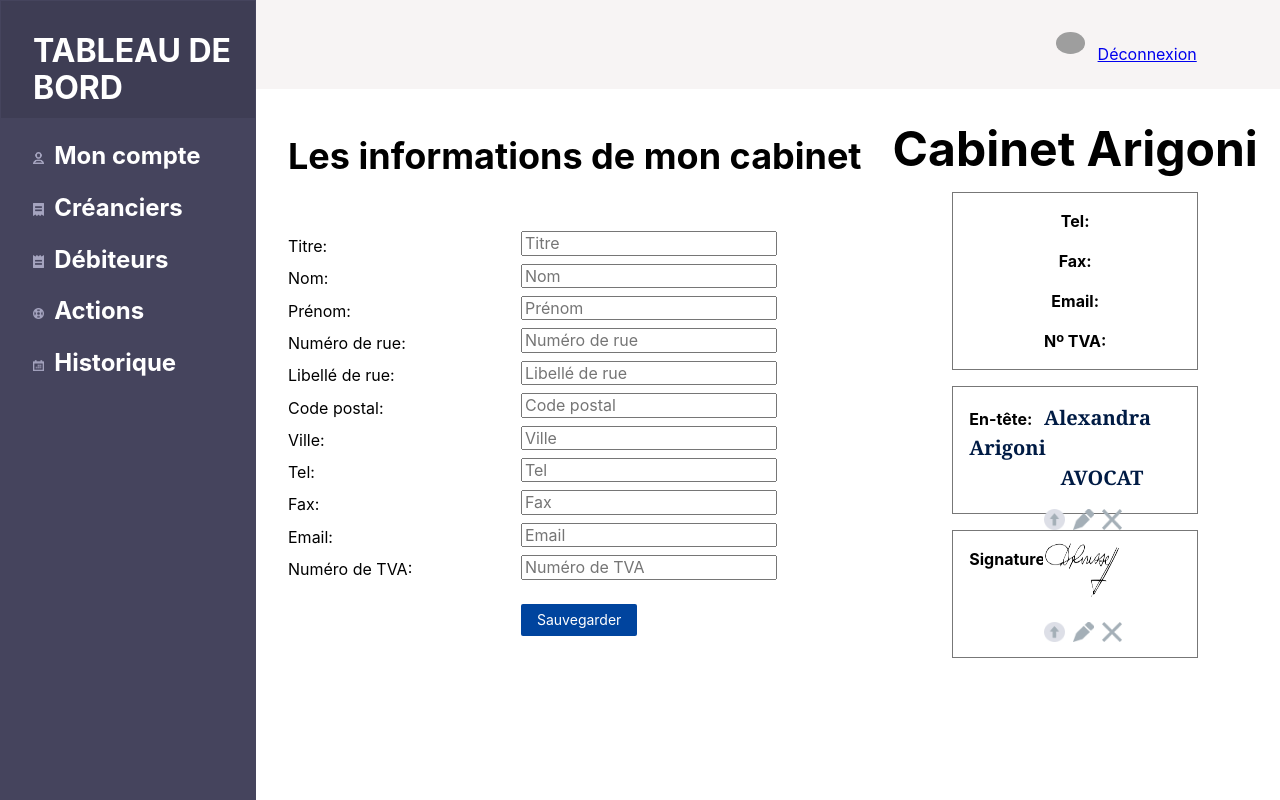
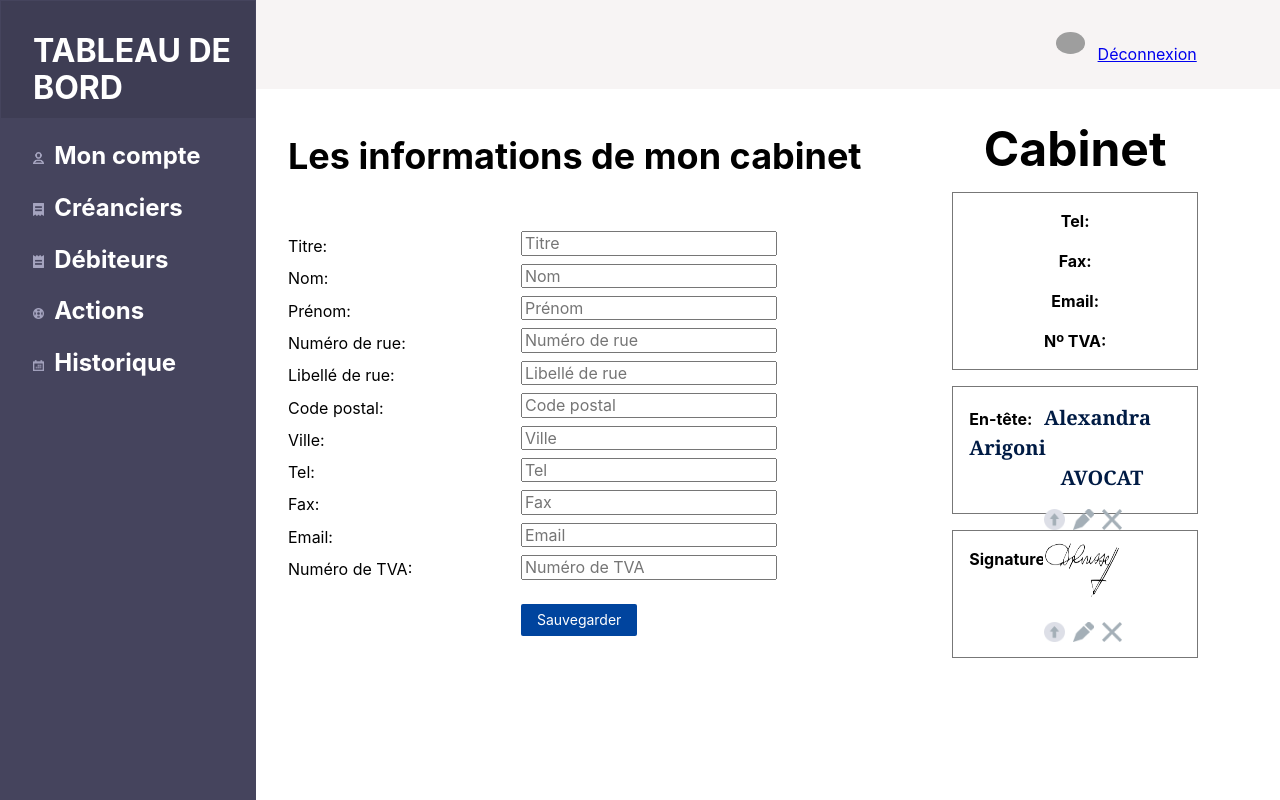
Before and after one commit to WildCodeSchool/paris-js-0918-groupe2-react, a React (Create React App) app: page /dashboard/moncompte in a window 1280 px wide. Built offline with nearby package versions, Linux system fonts and the light colour scheme; no server answers; grey boxes are pictures that could not be loaded.

Commit message:
tweaked the account page update function

```diff
--- a/src/components/compte.js
+++ b/src/components/compte.js
@@ -26,10 +26,10 @@ class Compte extends Component {
 
   reloadNow = id => {
     // this.setState(previousState => ({
-    //   titre: !this.state.titre ? this.state.titre : this.state.titre
+    //   titre:
+    //     this.state.titre !== previousState.titre ? this.state.titre : previousState.titre
     // }));
-    // this.forceUpdate();
-    this.props.history.push("/dashboard");
+    this.forceUpdate();
   };
 
   handleChange = id => {
@@ -44,9 +44,8 @@ class Compte extends Component {
           onClick: () =>
             Axios.put(`http://localhost:4848/api/cabinet/${myId}`, this.state)
               .then(response => {
-                // this.reloadNow(myId);
+                this.reloadNow(myId);
                 alert(`Vos informations ont bien été modifié.`);
-                this.props.history.push("/dashboard/moncompte");
                 console.log(response);
               })
               .catch(error => {
@@ -202,13 +201,13 @@ class Compte extends Component {
 
         {/* ce que le modèle va donner */}
         <div className="fl w-40 pt3 tc stylish-cab">
-          <span className="f1 b title-seysey">Cabinet Arigoni</span>
+          <span className="f1 b title-seysey">Cabinet {infosCompte.nom}</span>
           <div className="ba mt3 w-60-ns nested-copy-line-height tc b--gray firstBorder size-think">
             <p className="b black">
               {infosCompte.titre} {infosCompte.nom} {infosCompte.prenom}
             </p>
             <p className="b black">
-              {infosCompte.num_rue} {infosCompte.libelle_rue}
+              {infosCompte.num_rue} {infosCompte.libelle_rue}{" "}
               {infosCompte.code_postal} {infosCompte.ville}
             </p>
             <p className="b black">Tel: {infosCompte.tel}</p>
```
